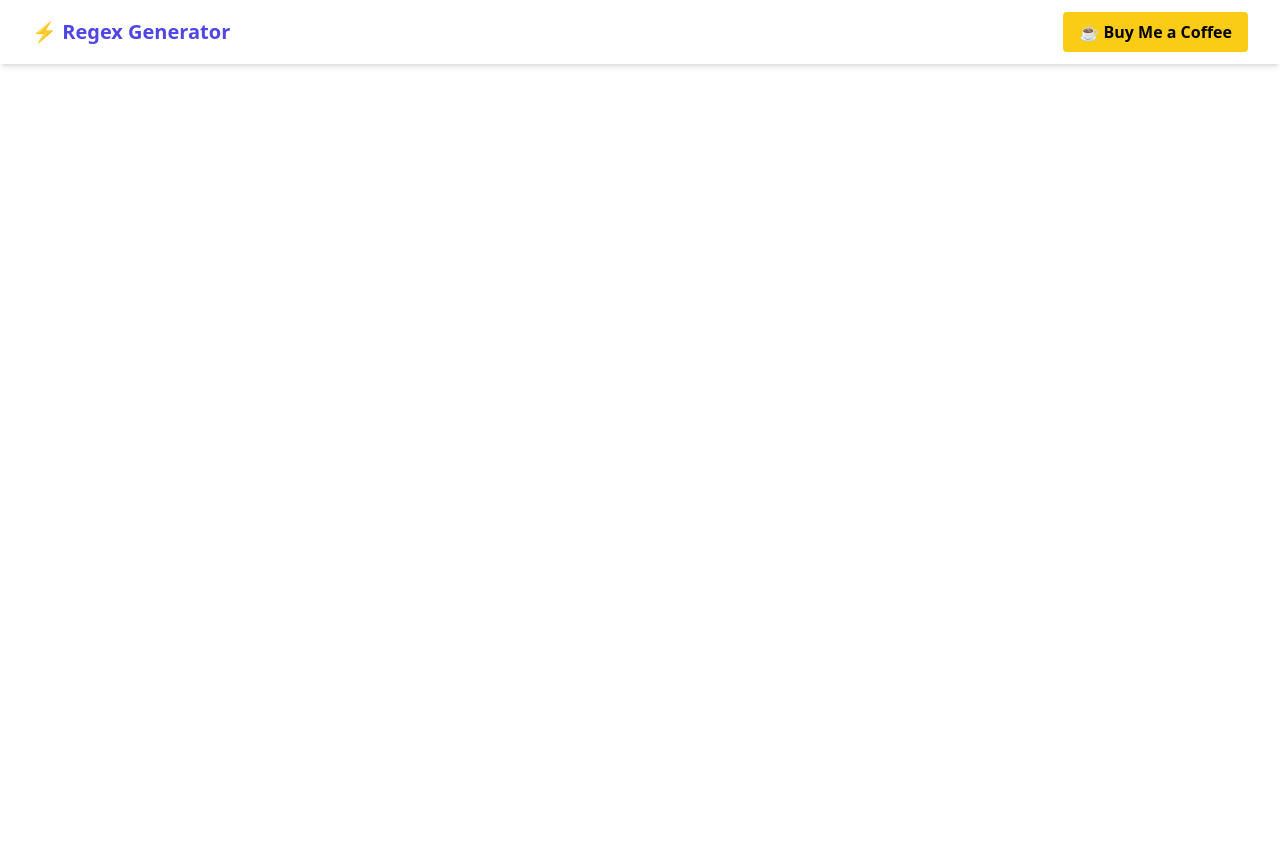
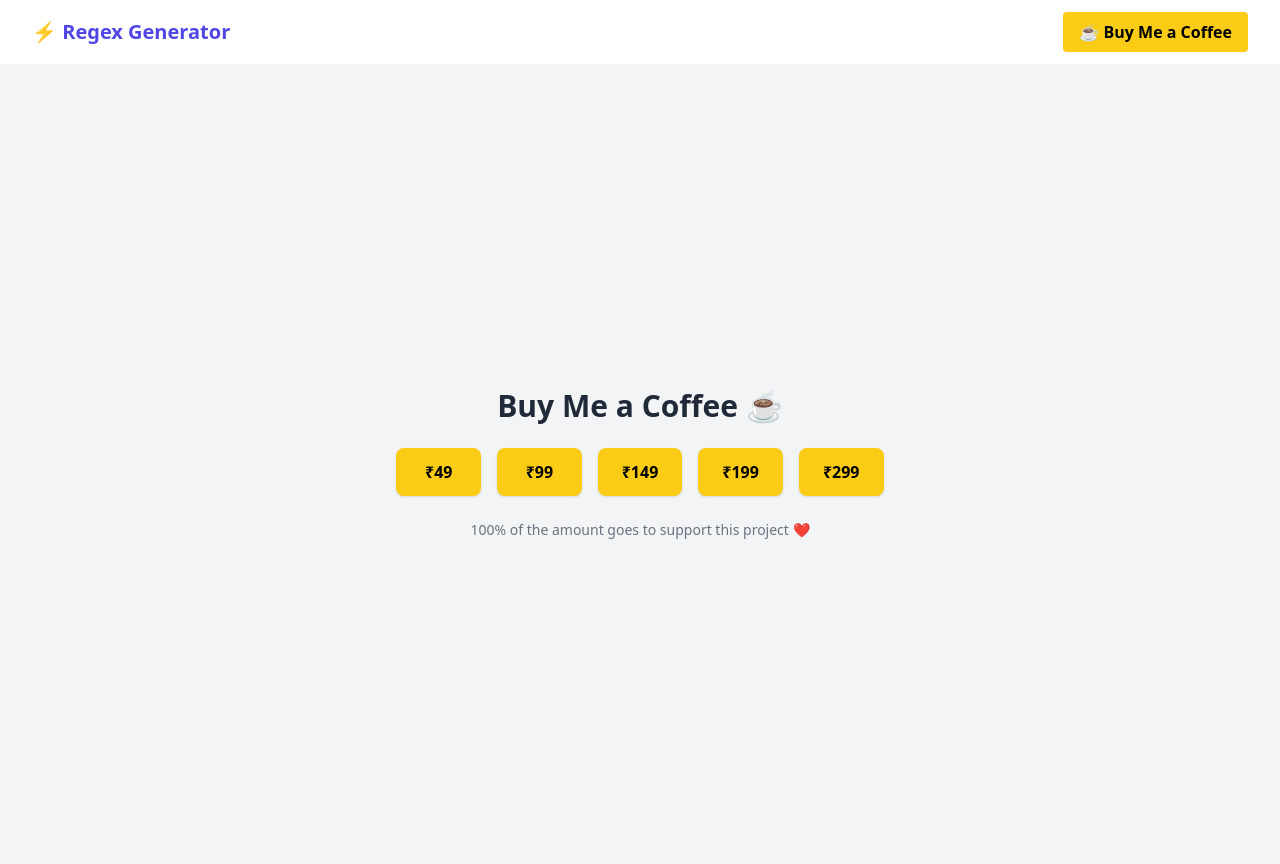
Before and after one commit to AadityaMukherjee2007/regexai, a Django app: page /support/ in a window 1280 px wide. Before the commit the page ends 67 px from the top, so only its background shows below. Run offline with Django 5.2, Linux system fonts and the light colour scheme; some libraries are stand-ins or nearby versions.

Commit message:
modified:   regexai/core/__pycache__/views.cpython-310.pyc 	modified:   regexai/core/templates/core/layout.html 	modified:   regexai/core/templates/core/support.html 	modified:   regexai/core/views.py 	modified:   regexai/regexai/.env 	modified:   regexai/requirements.txt 	modified:   regexai/static/css/output.css 	modified:   regexai/static/script/script.js 	new file:   regexai/static/script/support.js

```diff
--- a/regexai/core/templates/core/layout.html
+++ b/regexai/core/templates/core/layout.html
@@ -4,7 +4,6 @@
         {% load static %}
         {% block head %}{% endblock %}
         <link href="{% static 'css/output.css' %}" rel="stylesheet">
-        <script src="{% static 'script/script.js' %}"></script>
         <title>{% block title %}{% endblock %}</title>
     </head>
     <body>
@@ -12,10 +11,10 @@
             <div class="max-w-7xl mx-auto px-4 sm:px-6 lg:px-8">
                 <div class="flex justify-between h-16 items-center">
                     <div class="text-xl font-semibold text-indigo-600">
-                        ⚡ Regex Generator
+                       <a href="{% url 'index' %}">⚡ Regex Generator</a>
                     </div>
                     <div>
-                        <a href="{% url 'index' %}"
+                        <a href="{% url 'support' %}"
                         class="inline-flex items-center bg-yellow-400 hover:bg-yellow-500 text-black font-bold py-2 px-4 rounded transition duration-300">
                             ☕ Buy Me a Coffee
                         </a>
@@ -24,5 +23,6 @@
             </div>
         </nav>
         {% block body %}{% endblock %}
+        <script src="{% static 'script/script.js' %}"></script>
     </body>
 </html>
--- a/regexai/core/templates/core/support.html
+++ b/regexai/core/templates/core/support.html
@@ -1,5 +1,29 @@
 {% extends 'core/layout.html' %}
+{% load static %}
 
-{% load static %}
-{% block head %}<link rel="icon" type="image/x-icon" href="{% static 'images/coffee.png' %}">{% endblock %}
+{% block head %}
+    <link rel="icon" type="image/x-icon" href="{% static 'images/coffee.png' %}">
+    <script src="https://checkout.razorpay.com/v1/checkout.js"></script>
+    <script src="{% static 'script/support.js' %}" defer></script>
+{% endblock %}
+
 {% block title %}Support Me{% endblock %}
+
+{% block body %}
+    <div class="bg-gray-100 min-h-screen flex flex-col items-center justify-center text-gray-800 px-4">
+        <h1 class="text-3xl font-bold mb-6 text-center">Buy Me a Coffee ☕</h1>
+
+        <div class="grid grid-cols-3 sm:grid-cols-5 gap-4">
+            {% for amt in amts %}
+                <button
+                    type="button"
+                    class="donate-btn bg-yellow-400 hover:bg-yellow-500 text-black font-semibold px-6 py-3 rounded-lg shadow text-center"
+                    data-amount="{{ amt }}">
+                    ₹{{ amt }}
+                </button>
+            {% endfor %}
+        </div>
+
+        <p class="text-sm text-gray-500 mt-6">100% of the amount goes to support this project ❤️</p>
+    </div>
+{% endblock %}
--- a/regexai/core/views.py
+++ b/regexai/core/views.py
@@ -3,22 +3,27 @@ from django.http import JsonResponse
 from django.shortcuts import render
 from decouple import config
 from groq import Groq
-import json
+import json, razorpay
 
 testing = False
+
+#RAZORPAY_KEY_ID = config("RAZORPAY_KEY_ID")
+#RAZORPAY_KEY_SECRET = config("RAZORPAY_KEY_SECRET")
 
 def index(request):
     return render(request, "core/index.html")
 
+
 def support(request):
-    return render(request, "core/support.html")
+    amts = [49, 99, 149, 199, 299]  # Suggested amounts in INR
+    return render(request, "core/support.html", {
+        "amts": amts
+        }
+    )
 
 @csrf_exempt
 def generate_regex(request):
-    client = Groq(
-        api_key=config("GROQ_API_KEY"),
-    )
-
+    client = Groq(api_key=config("GROQ_API_KEY"))
     if request.method == "POST":
         try:
             data = json.loads(request.body)
--- a/regexai/requirements.txt
+++ b/regexai/requirements.txt
@@ -3,3 +3,4 @@ python-decouple==3.8
 gunicorn==22.0.0
 whitenoise==6.9.0
 groq==0.29.0
+razorpay==1.4.2
--- a/regexai/static/css/output.css
+++ b/regexai/static/css/output.css
@@ -558,6 +558,10 @@ video {
   position: static;
 }
 
+.m-3 {
+  margin: 0.75rem;
+}
+
 .mx-auto {
   margin-left: auto;
   margin-right: auto;
@@ -575,6 +579,14 @@ video {
   margin-top: 1.75rem;
 }
 
+.mb-6 {
+  margin-bottom: 1.5rem;
+}
+
+.mb-7 {
+  margin-bottom: 1.75rem;
+}
+
 .block {
   display: block;
 }
@@ -587,12 +599,20 @@ video {
   display: inline-flex;
 }
 
+.grid {
+  display: grid;
+}
+
 .hidden {
   display: none;
 }
 
 .h-16 {
   height: 4rem;
+}
+
+.min-h-screen {
+  min-height: 100vh;
 }
 
 .w-full {
@@ -607,18 +627,76 @@ video {
   max-width: 36rem;
 }
 
+.grid-cols-6 {
+  grid-template-columns: repeat(6, minmax(0, 1fr));
+}
+
+.grid-cols-1 {
+  grid-template-columns: repeat(1, minmax(0, 1fr));
+}
+
+.grid-cols-2 {
+  grid-template-columns: repeat(2, minmax(0, 1fr));
+}
+
+.grid-cols-3 {
+  grid-template-columns: repeat(3, minmax(0, 1fr));
+}
+
+.grid-rows-6 {
+  grid-template-rows: repeat(6, minmax(0, 1fr));
+}
+
+.flex-row {
+  flex-direction: row;
+}
+
+.flex-col {
+  flex-direction: column;
+}
+
+.flex-wrap {
+  flex-wrap: wrap;
+}
+
+.content-evenly {
+  align-content: space-evenly;
+}
+
 .items-center {
   align-items: center;
+}
+
+.justify-start {
+  justify-content: flex-start;
+}
+
+.justify-center {
+  justify-content: center;
 }
 
 .justify-between {
   justify-content: space-between;
 }
 
+.justify-evenly {
+  justify-content: space-evenly;
+}
+
+.gap-4 {
+  gap: 1rem;
+}
+
 .space-y-4 > :not([hidden]) ~ :not([hidden]) {
   --tw-space-y-reverse: 0;
   margin-top: calc(1rem * calc(1 - var(--tw-space-y-reverse)));
   margin-bottom: calc(1rem * var(--tw-space-y-reverse));
+}
+
+.space-x-4 > :not([hidden]) ~ :not([hidden]) {
+  --tw-space-x-reverse: 0;
+  margin-right: calc(1rem * var(--tw-space-x-reverse));
+  margin-left: calc(1rem * calc(1 - var(--tw-space-x-reverse)));
 }
 
 .break-words {
@@ -703,6 +781,20 @@ video {
   padding-bottom: 0.5rem;
 }
 
+.px-6 {
+  padding-left: 1.5rem;
+  padding-right: 1.5rem;
+}
+
+.py-3 {
+  padding-top: 0.75rem;
+  padding-bottom: 0.75rem;
+}
+
+.text-center {
+  text-align: center;
+}
+
 .font-mono {
   font-family: ui-monospace, SFMono-Regular, Menlo, Monaco, Consolas, "Liberation Mono", "Courier New", monospace;
 }
@@ -720,6 +812,11 @@ video {
 .text-xl {
   font-size: 1.25rem;
   line-height: 1.75rem;
+}
+
+.text-3xl {
+  font-size: 1.875rem;
+  line-height: 2.25rem;
 }
 
 .font-bold {
@@ -759,6 +856,16 @@ video {
   color: rgb(255 255 255 / var(--tw-text-opacity));
 }
 
+.text-green-600 {
+  --tw-text-opacity: 1;
+  color: rgb(22 163 74 / var(--tw-text-opacity));
+}
+
+.text-gray-500 {
+  --tw-text-opacity: 1;
+  color: rgb(107 114 128 / var(--tw-text-opacity));
+}
+
 .shadow-md {
   --tw-shadow: 0 4px 6px -1px rgb(0 0 0 / 0.1), 0 2px 4px -2px rgb(0 0 0 / 0.1);
   --tw-shadow-colored: 0 4px 6px -1px var(--tw-shadow-color), 0 2px 4px -2px var(--tw-shadow-color);
@@ -768,6 +875,12 @@ video {
 .shadow-sm {
   --tw-shadow: 0 1px 2px 0 rgb(0 0 0 / 0.05);
   --tw-shadow-colored: 0 1px 2px 0 var(--tw-shadow-color);
+  box-shadow: var(--tw-ring-offset-shadow, 0 0 #0000), var(--tw-ring-shadow, 0 0 #0000), var(--tw-shadow);
+}
+
+.shadow {
+  --tw-shadow: 0 1px 3px 0 rgb(0 0 0 / 0.1), 0 1px 2px -1px rgb(0 0 0 / 0.1);
+  --tw-shadow-colored: 0 1px 3px 0 var(--tw-shadow-color), 0 1px 2px -1px var(--tw-shadow-color);
   box-shadow: var(--tw-ring-offset-shadow, 0 0 #0000), var(--tw-ring-shadow, 0 0 #0000), var(--tw-shadow);
 }
 
@@ -781,6 +894,10 @@ video {
 
 .duration-300 {
   transition-duration: 300ms;
+}
+
+.ease-in-out {
+  transition-timing-function: cubic-bezier(0.4, 0, 0.2, 1);
 }
 
 .hover\:bg-gray-300:hover {
@@ -815,13 +932,43 @@ video {
 }
 
 @media (min-width: 640px) {
+  .sm\:grid-cols-2 {
+    grid-template-columns: repeat(2, minmax(0, 1fr));
+  }
+
+  .sm\:grid-cols-4 {
+    grid-template-columns: repeat(4, minmax(0, 1fr));
+  }
+
+  .sm\:grid-cols-5 {
+    grid-template-columns: repeat(5, minmax(0, 1fr));
+  }
+
+  .sm\:grid-cols-3 {
+    grid-template-columns: repeat(3, minmax(0, 1fr));
+  }
+
+  .sm\:grid-cols-1 {
+    grid-template-columns: repeat(1, minmax(0, 1fr));
+  }
+
   .sm\:px-6 {
     padding-left: 1.5rem;
     padding-right: 1.5rem;
   }
 }
 
+@media (min-width: 768px) {
+  .md\:grid-cols-3 {
+    grid-template-columns: repeat(3, minmax(0, 1fr));
+  }
+}
+
 @media (min-width: 1024px) {
+  .lg\:grid-cols-6 {
+    grid-template-columns: repeat(6, minmax(0, 1fr));
+  }
+
   .lg\:px-8 {
     padding-left: 2rem;
     padding-right: 2rem;
--- a/regexai/static/script/script.js
+++ b/regexai/static/script/script.js
@@ -29,8 +29,8 @@ document.addEventListener("DOMContentLoaded", function () {
         const text = document.querySelector("#output").textContent;
         navigator.clipboard.writeText(text)
         .then(() => {
+            this.disabled = true;
             this.innerHTML = '<span class="text-green-600">Copied!</span>';
-            this.disabled = true;
 
             setTimeout(() => {
                 this.innerHTML = "Copy";
--- /dev/null
+++ b/regexai/static/script/support.js
@@ -0,0 +1,27 @@
+document.addEventListener("DOMContentLoaded", () => {
+    const buttons = document.querySelectorAll(".donate-btn");
+
+    buttons.forEach(button => {
+        button.addEventListener("click", () => {
+            const amount = parseInt(button.dataset.amount) * 100; // Convert ₹ to paise
+
+            const options = {
+                key: "rzp_live_Tal9iimMEYBftX", // Replace with your Razorpay API Key
+                amount: amount,
+                currency: "INR",
+                name: "Buy Me a Coffee",
+                description: "Support my work",
+                image: "/static/images/coffee.png",
+                handler: function (response) {
+                    alert("Thanks for the support!\nPayment ID: " + response.razorpay_payment_id);
+                },
+                theme: {
+                    color: "#facc15" // yellow-400
+                }
+            };
+
+            const rzp = new Razorpay(options);
+            rzp.open();
+        });
+    });
+});
```
Also changed, not shown: 1 other file.
